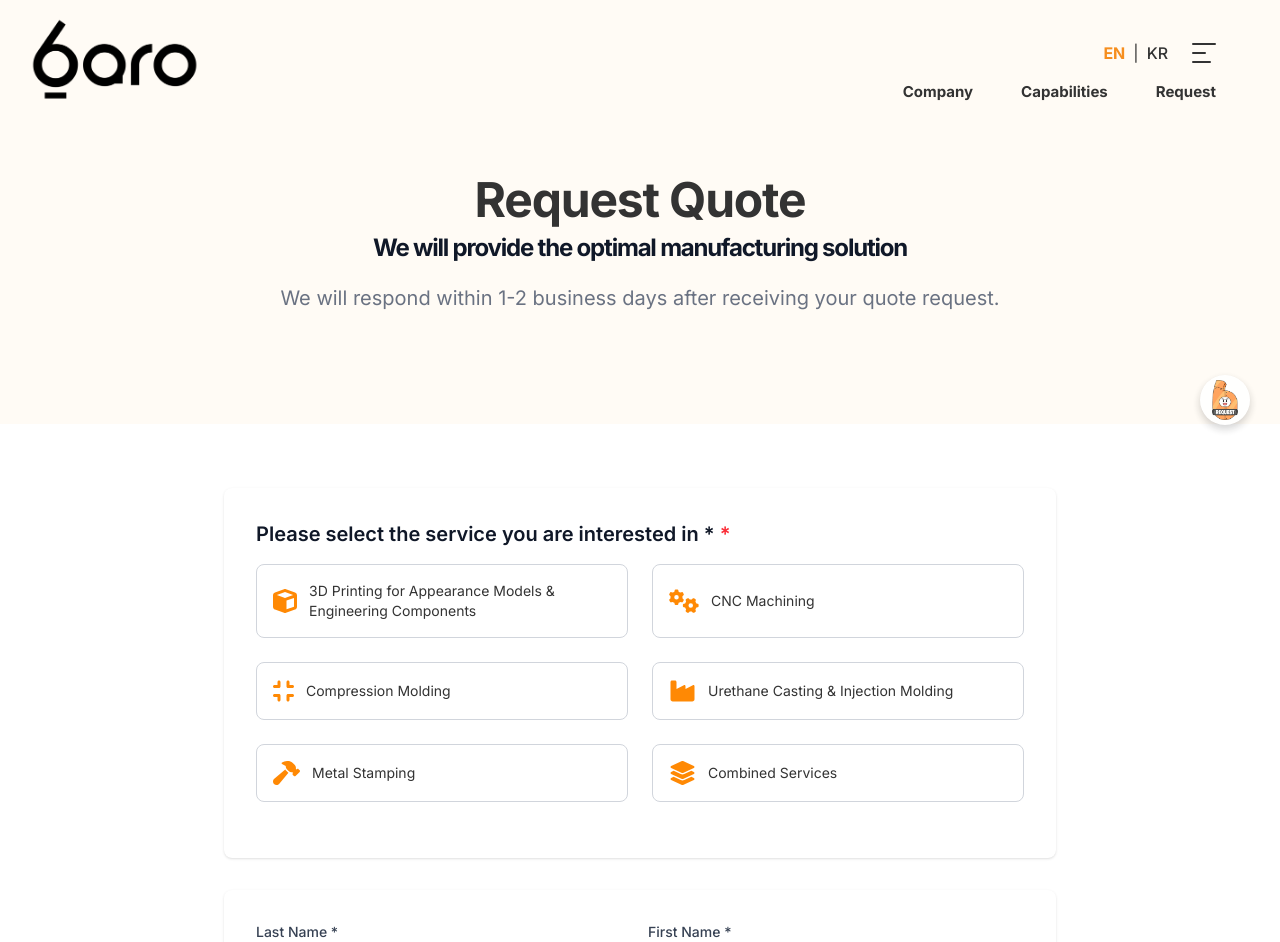
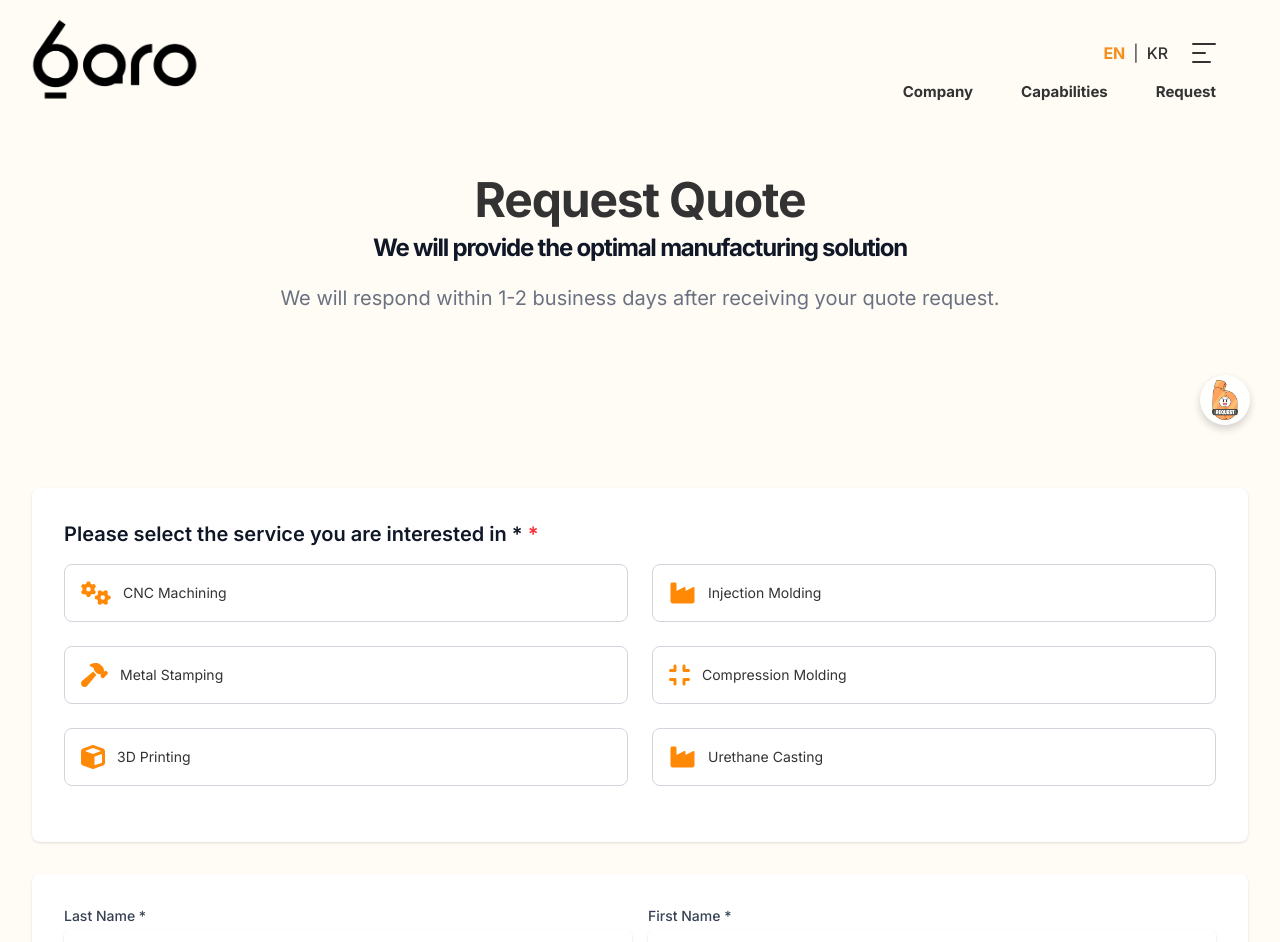
Before and after one commit to blue-0651/baro_studio, a Next.js app: page /quote in a window 1280 px wide. Shown: the top 942 px of the page. Built offline with nearby package versions, Linux system fonts and the light colour scheme.

Commit message:
-모든 섹션에서 배경색 클래스를 제거했습니다. 이제 모든 섹션이 body에 설정된 기본 배경색 #FFFBF5를 사용 카드, 버튼, 폼 요소 등의 UI 컴포넌트에 사용된 bg-white는 유지 - capabiliites 항목 다시 요청한 항목 , 순서대로 나열

```diff
--- a/src/app/capabilities/page.tsx
+++ b/src/app/capabilities/page.tsx
@@ -21,6 +21,18 @@
       image: '/card2.png',
     },
     {
+      id: 'metal-stamping',
+      name: 'Metal Stamping',
+      description: 'High-quality metal stamping solutions for your manufacturing needs.',
+      image: '/card5.png',
+    },
+    {
+      id: 'compression',
+      name: 'Compression Molding',
+          description: 'Experience lower tooling costs with high-quality durable parts.',
+      image: '/card1.png',
+    },
+    {
       id: '3d-printing',
       name: '3D Printing',
       description: 'FDM, SLA, SLS, PolyJet, MJF technologies.',
@@ -31,18 +43,6 @@
       name: 'Urethane Casting',
       description: 'Production-quality parts without the tooling investment.',
       image: '/card4.png',
-    },
-    {
-      id: 'sheet-metal',
-      name: 'Sheet Metal',
-      description: 'Experience the versatility & cost efficiency with flexible application options.',
-      image: '/card5.png',
-    },
-    {
-      id: 'compression',
-      name: 'Compression Molding',
-      description: 'Experience lower tooling costs with high-quality durable parts.',
-      image: '/card1.png',
     }
   ];
 
@@ -72,7 +72,7 @@
       </section>
 
       {/* Capabilities Overview */}
-      <section className="py-16 bg-white">
+      <section className="py-16">
         <div className="max-w-7xl mx-auto px-4 sm:px-6 lg:px-8">
           <div className="text-center mb-12">
             <h2 className="text-3xl font-bold text-gray-900">
@@ -109,7 +109,7 @@
       </section>
 
       {/* Why Choose Us */}
-      <section className="py-16 bg-gray-50">
+      <section className="py-16">
         <div className="max-w-7xl mx-auto px-4 sm:px-6 lg:px-8">
           <div className="text-center mb-12">
             <h2 className="text-3xl font-bold text-gray-900">
--- a/src/app/quote/page.tsx
+++ b/src/app/quote/page.tsx
@@ -50,9 +50,9 @@
                 </div>
             </section>
 
-            {/* 폼 섹션 */}
-            <section className="py-16 bg-white">
-                <div className="max-w-4xl mx-auto px-4 sm:px-6 lg:px-8">
+            {/* Quote Form Section */}
+            <section className="py-16">
+                <div className="max-w-7xl mx-auto px-4 sm:px-6 lg:px-8">
                     <QuoteForm />
 
                     <div className="mt-12 text-center text-sm text-gray-500">
--- a/src/components/about/about.tsx
+++ b/src/components/about/about.tsx
@@ -38,7 +38,7 @@
             </section>
 
             {/* Company Overview */}
-            <section className="py-16 bg-white">
+            <section className="py-16">
                 <div className="max-w-7xl mx-auto px-4 sm:px-6 lg:px-8">
                     <div className="lg:grid lg:grid-cols-2 lg:gap-8 lg:items-start">
                         {/* 왼쪽 열 - 텍스트 내용 (스크롤 없음) */}
@@ -101,7 +101,7 @@
             </section>
 
             {/* BARO's Core Values */}
-            <section className="py-16 bg-gray-50">
+            <section className="py-16">
                 <div className="max-w-7xl mx-auto px-4 sm:px-6 lg:px-8">
                     <div className="text-center">
                         <h2 className="text-3xl font-bold text-gray-900">BARO's Core Values</h2>
@@ -136,7 +136,7 @@
             </section>
 
             {/* BARO's Growth Story */}
-            <section className="py-16 bg-white">
+            <section className="py-16">
                 <div className="max-w-7xl mx-auto px-4 sm:px-6 lg:px-8">
                     <div className="text-center mb-16">
                         <h2 className="text-3xl font-bold text-gray-900">BARO's Growth Story</h2>
@@ -180,7 +180,8 @@
                 </div>
             </section>
 
-            <section className="py-16 bg-gray-50">
+            {/* Our New Company */}
+            <section className="py-16">
                 <div className="max-w-7xl mx-auto px-4 sm:px-6 lg:px-8">
                     <div className="text-center mb-8 sm:mb-12"> {/* Added margin bottom */}
                         <h2 className="text-3xl font-bold text-gray-900">Our New Company</h2>
--- a/src/components/header.tsx
+++ b/src/components/header.tsx
@@ -119,6 +119,16 @@
           description: 'Production-grade resin tooling, as fast as possible.'
         },
         {
+          name: 'Metal Stamping',
+          href: '/capabilities/metal-stamping',
+          description: 'High-quality metal stamping solutions for your manufacturing needs.'
+        },
+        {
+          name: 'Compression Molding',
+          href: '/capabilities/compression',
+          description: 'Experience lower tooling costs with high-quality durable parts.'
+        },
+        {
           name: '3D Printing',
           href: '/capabilities/3d-printing',
           description: 'FDM, SLA, SLS, PolyJet, MJF technologies.'
@@ -127,27 +137,16 @@
           name: 'Urethane Casting',
           href: '/capabilities/urethane',
           description: 'Production-quality parts without the tooling investment.'
-        },
-        {
-          name: 'Sheet Metal',
-          href: '/capabilities/sheet-metal',
-          description: 'Experience the versatility & cost efficiency with flexible application options.'
-        },
-        {
-          name: 'Compression Molding',
-          href: '/capabilities/compression',
-          description: 'Experience lower tooling costs with high-quality durable parts.'
-        },
-        {
-          name: 'ISO',
-          href: '/capabilities/iso',
-        },
+        }
       ] as MenuItem[]
     },
     request: {
       title: lang === 'kr' ? '견적요청' : 'Request',
       items: [
-        { name: lang === 'kr' ? '견적' : 'Quote', href: '/quote' },
+        {
+          name: lang === 'kr' ? '견적' : 'Quote',
+          href: '/quote'
+        }
       ] as MenuItem[]
     }
   };
--- a/src/components/quote/quote.tsx
+++ b/src/components/quote/quote.tsx
@@ -68,12 +68,12 @@
     const formRef = useRef<HTMLFormElement>(null);
 
     const services: Service[] = [
-        { id: "3d-printing", name: { kr: "3D 인쇄 외관 모델 및 엔지니어링 구성 요소", en: "3D Printing for Appearance Models & Engineering Components" }, icon: faCube },
         { id: "cnc", name: { kr: "CNC 가공", en: "CNC Machining" }, icon: faCogs },
+        { id: "injection", name: { kr: "사출 성형", en: "Injection Molding" }, icon: faIndustry },
+        { id: "metal-stamping", name: { kr: "금속 스탬핑", en: "Metal Stamping" }, icon: faHammer },
         { id: "compression", name: { kr: "압축 성형", en: "Compression Molding" }, icon: faCompress },
-        { id: "molding", name: { kr: "우레탄 주조 및 사출 성형", en: "Urethane Casting & Injection Molding" }, icon: faIndustry },
-        { id: "stamping", name: { kr: "금속 스탬핑", en: "Metal Stamping" }, icon: faHammer },
-        { id: "combined", name: { kr: "결합된 서비스", en: "Combined Services" }, icon: faLayerGroup },
+        { id: "3d-printing", name: { kr: "3D 프린팅", en: "3D Printing" }, icon: faCube },
+        { id: "urethane", name: { kr: "우레탄 주조", en: "Urethane Casting" }, icon: faIndustry }
     ];
 
     const translations: Translations = {
```
